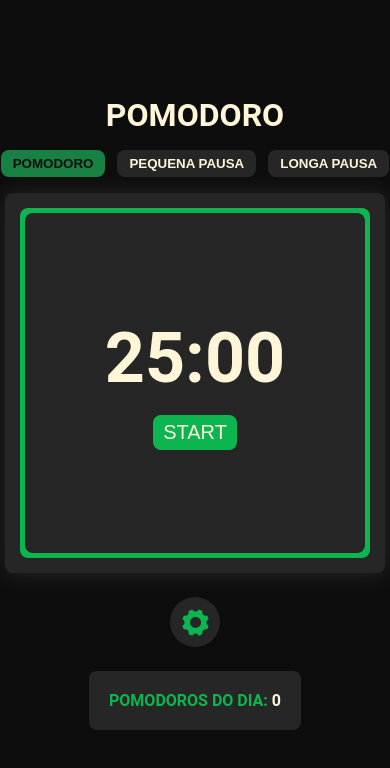
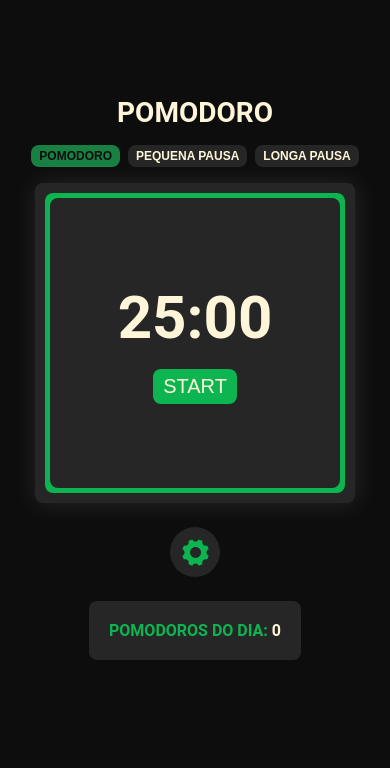
Before and after one commit to zkauansantos/pomodoro-jera, a React (Vite) app: page / in a window 390 px wide. Shown: the top 768 px of the page. Built offline with nearby package versions, Linux system fonts and the light colour scheme; a web font is replaced by a local one.

Commit message:
small tweaks responsive

```diff
--- a/src/components/Clock/styles.ts
+++ b/src/components/Clock/styles.ts
@@ -23,4 +23,8 @@ export const Container = styled.div`
 
 export const TimerText = styled.h3`
   font-size: 70px;
+
+  @media screen and (max-width: 400px) {
+      font-size: 60px;
+  }
 `;
--- a/src/components/ModalSettings/styles.ts
+++ b/src/components/ModalSettings/styles.ts
@@ -14,10 +14,14 @@ export const Overlay = styled.div`
 
 export const ContainerModal = styled.div`
   position: relative;
-  min-width: 500px;
+  width: 500px;
   border-radius: 8px;
   min-height: 250px;
   background: ${({theme}) => theme.colors.bgLight};
+
+  @media screen and (max-width: 768px ){
+    width: 320px;
+  }
 `;
 
 export const HeaderModal = styled.header`
--- a/src/components/ProgressBar/styles.ts
+++ b/src/components/ProgressBar/styles.ts
@@ -8,6 +8,11 @@ export const Container = styled.div`
   justify-content: center;
   align-items: center;
   background: ${({theme}) => theme.colors.bg};
+
+  @media screen and (max-width: 400px){
+    width: 300px;
+    height: 300px;
+  }
 `;
 
 
@@ -21,6 +26,10 @@ export const ContainerProgress = styled.div<{progress: number}>`
   ${({theme, progress}) => css`
     background: conic-gradient(${theme.colors.primary} ${progress}%, transparent ${progress}%)
   `};
+  @media screen and (max-width: 400px){
+    width: 300px;
+    height: 300px;
+  }
 `;
 
 export const ContainerCounter = styled.div`
@@ -31,4 +40,9 @@ export const ContainerCounter = styled.div`
   display: flex;
   justify-content: center;
   align-items: center;
+
+  @media screen and (max-width: 400px){
+    width: 290px;
+    height: 290px;
+  }
 `;
--- a/src/components/Tags/styles.ts
+++ b/src/components/Tags/styles.ts
@@ -5,6 +5,10 @@ export const Container = styled.div`
   border-radius: 8px;
   display: flex;
   gap: 12px;
+
+  @media screen and (max-width: 400px){
+    gap: 8px;
+  }
 `;
 
 export const Tag = styled.button<{active : boolean}> `
@@ -20,4 +24,9 @@ export const Tag = styled.button<{active : boolean}> `
     background: ${theme.colors.secondary};
     color: ${theme.colors.bg};
   `};
+
+  @media screen and (max-width: 400px){
+    font-size: 12px;
+    padding: 4px 8px;
+  }
 `;
--- a/src/components/Timer/styles.ts
+++ b/src/components/Timer/styles.ts
@@ -12,4 +12,9 @@ export const Container = styled.div`
   display: flex;
   justify-content: center;
   align-items: center;
+
+  @media screen and (max-width: 400px){
+    width: 320px;
+    height: 320px;
+  }
 `;
--- a/src/pages/Home/styles.ts
+++ b/src/pages/Home/styles.ts
@@ -11,5 +11,9 @@ export const Container = styled.div`
     text-transform: uppercase;
     font-size: 32px;
     margin-top: 96px;
+
+    @media screen and (max-width: 400px) {
+      font-size: 28px;
+    }
   }
 `;
```
